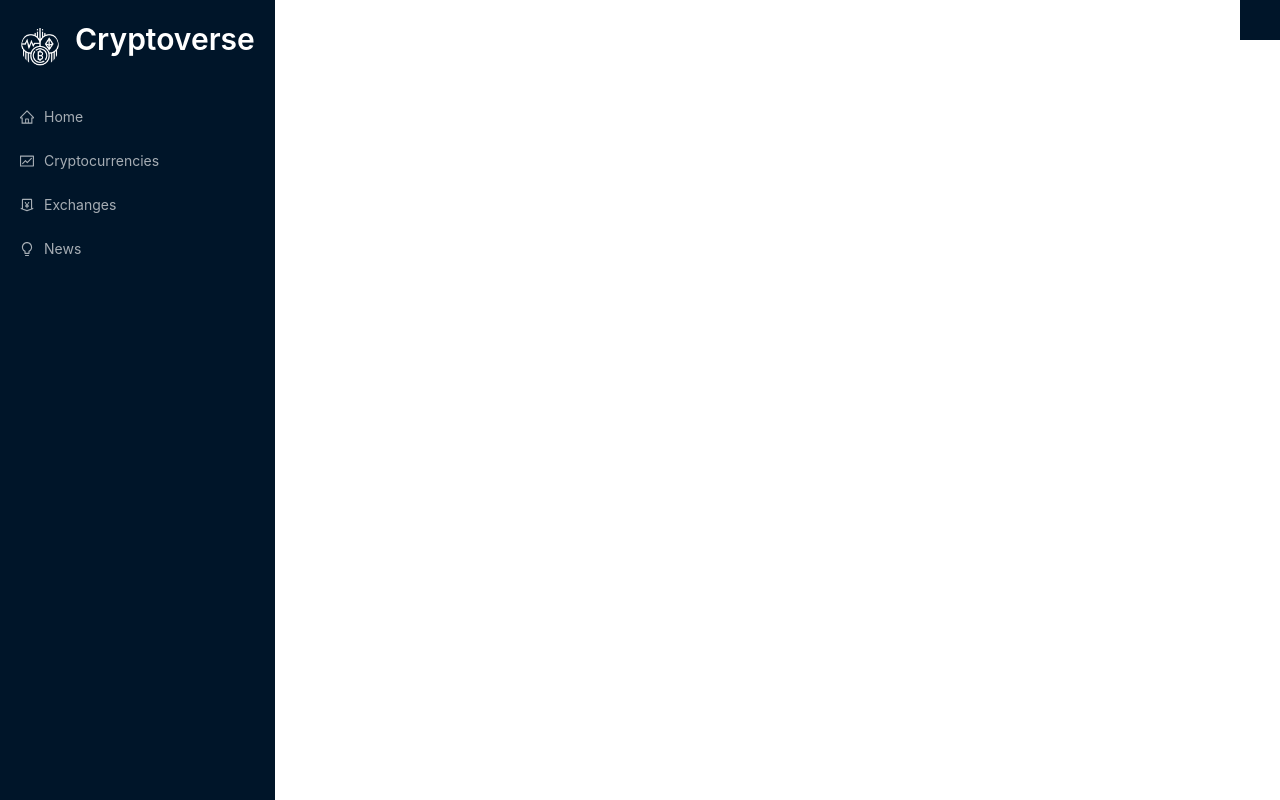
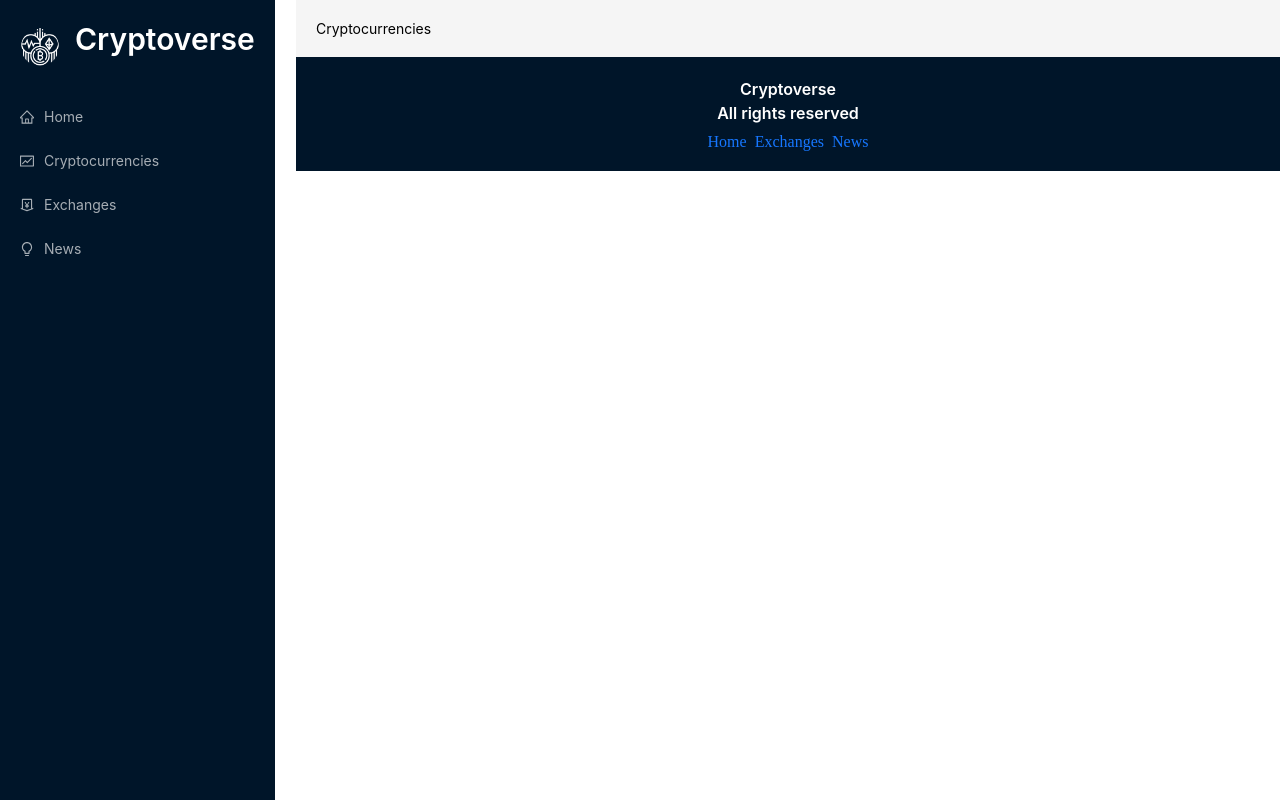
Before and after one commit to manuwasa/cyptoappp, a React (Create React App) app: page /cryptocurrencies in a window 1280 px wide. Built offline with nearby package versions, Linux system fonts and the light colour scheme.

Commit message:
Finishing project basic layout and routing

```diff
--- a/src/App.js
+++ b/src/App.js
@@ -2,7 +2,14 @@ import React from "react";
 import { Switch, Route, Link } from "react-router-dom";
 import { Layout, Typography, Space } from "antd";
 
-import { Navbar } from "./component";
+import {
+  Navbar,
+  Exchanges,
+  Homepage,
+  Cryptocurrencies,
+  News,
+  CryptoDetails,
+} from "./component";
 import "./App.css";
 
 const App = () => {
@@ -11,8 +18,42 @@ const App = () => {
       <div className="navbar">
         <Navbar />
       </div>
-      <div className="main"></div>
-      <div className="footer"></div>
+      <div className="main">
+        <Layout>
+          <div className="routes">
+            <Switch>
+              <Route path={"/"} exact>
+                <Homepage />
+              </Route>
+              <Route path={"/exchanges"} exact>
+                <Exchanges />
+              </Route>
+              <Route path={"/cryptocurrencies"} exact>
+                <Cryptocurrencies />
+              </Route>
+              <Route path={"/crypto/:coinId"} exact>
+                <CryptoDetails />
+              </Route>
+              <Route path={"/news"} exact>
+                <News />
+              </Route>
+            </Switch>
+          </div>
+        </Layout>
+        <div className="footer">
+          <Typography.Title
+            level={5}
+            style={{ color: "white", textAlign: "center" }}
+          >
+            Cryptoverse <br /> All rights reserved
+          </Typography.Title>
+          <Space>
+            <Link to={"/"}>Home</Link>
+            <Link to={"/exchanges"}>Exchanges</Link>
+            <Link to={"/news"}>News</Link>
+          </Space>
+        </div>
+      </div>
     </div>
   );
 };
--- /dev/null
+++ b/src/Component/CryptoDetails.jsx
@@ -0,0 +1,7 @@
+import React from "react";
+
+const CryptoDetails = () => {
+  return <div>CryptoDetails</div>;
+};
+
+export default CryptoDetails;
--- /dev/null
+++ b/src/Component/Cryptocurrencies.jsx
@@ -0,0 +1,7 @@
+import React from "react";
+
+const Cryptocurrencies = () => {
+  return <div>Cryptocurrencies</div>;
+};
+
+export default Cryptocurrencies;
--- /dev/null
+++ b/src/Component/Exchanges.jsx
@@ -0,0 +1,7 @@
+import React from "react";
+
+const Exchanges = () => {
+  return <div>Exchanges</div>;
+};
+
+export default Exchanges;
--- /dev/null
+++ b/src/Component/Homepage.jsx
@@ -0,0 +1,7 @@
+import React from "react";
+
+const Homepage = () => {
+  return <div>Homepage</div>;
+};
+
+export default Homepage;
--- /dev/null
+++ b/src/Component/News.jsx
@@ -0,0 +1,7 @@
+import React from "react";
+
+const News = () => {
+  return <div>News</div>;
+};
+
+export default News;
--- a/src/Component/index.js
+++ b/src/Component/index.js
@@ -1 +1,6 @@
 export { default as Navbar } from "./Navbar";
+export { default as Cryptocurrencies } from "./Cryptocurrencies";
+export { default as CryptoDetails } from "./CryptoDetails";
+export { default as Homepage } from "./Homepage";
+export { default as News } from "./News";
+export { default as Exchanges } from "./Exchanges";
--- a/src/index.js
+++ b/src/index.js
@@ -2,6 +2,7 @@ import React from "react";
 import ReactDOM from "react-dom/client";
 import { BrowserRouter as Router } from "react-router-dom";
 import App from "./App";
+// import "antd/dist/antd.css";
 
 const root = ReactDOM.createRoot(document.getElementById("root"));
 root.render(
```
